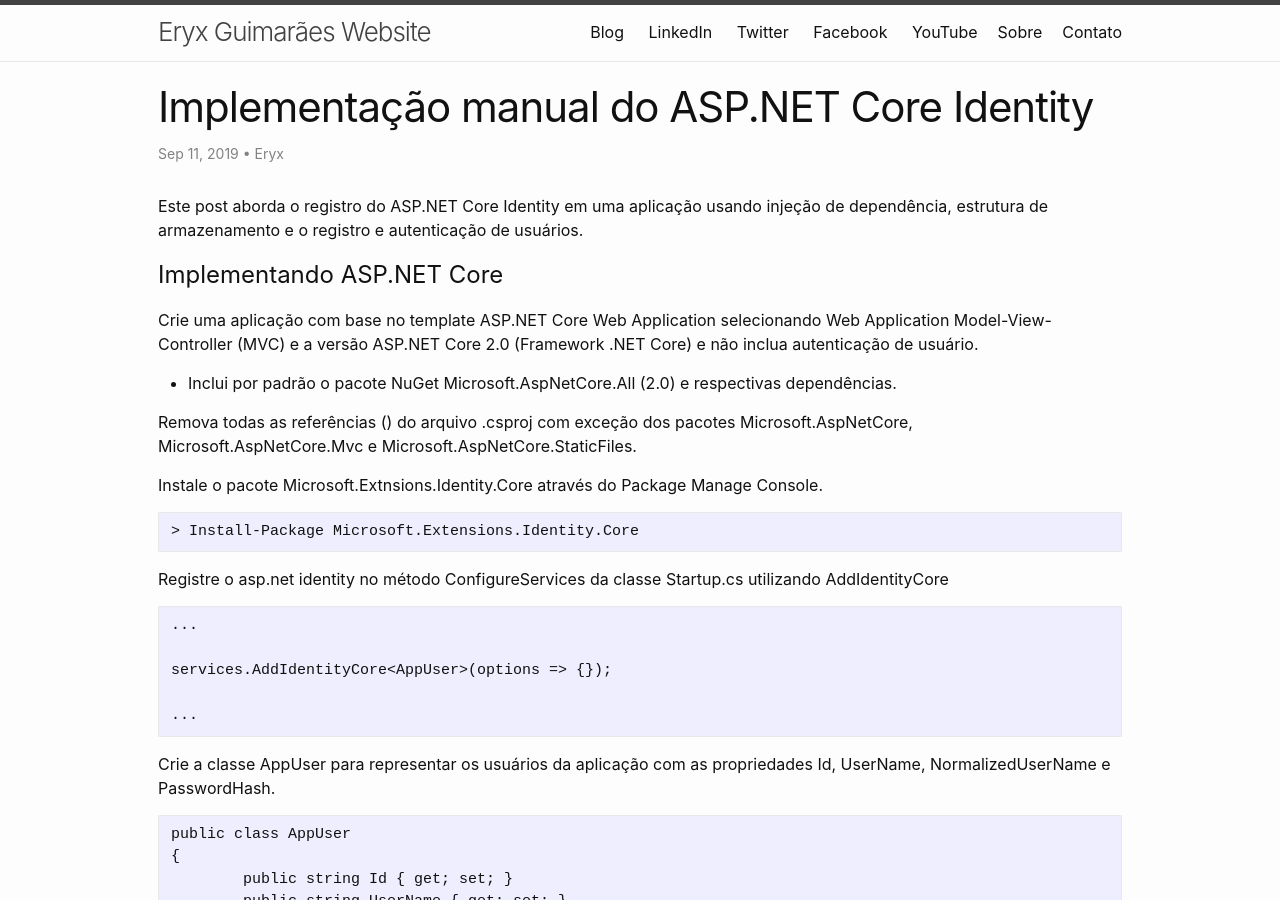
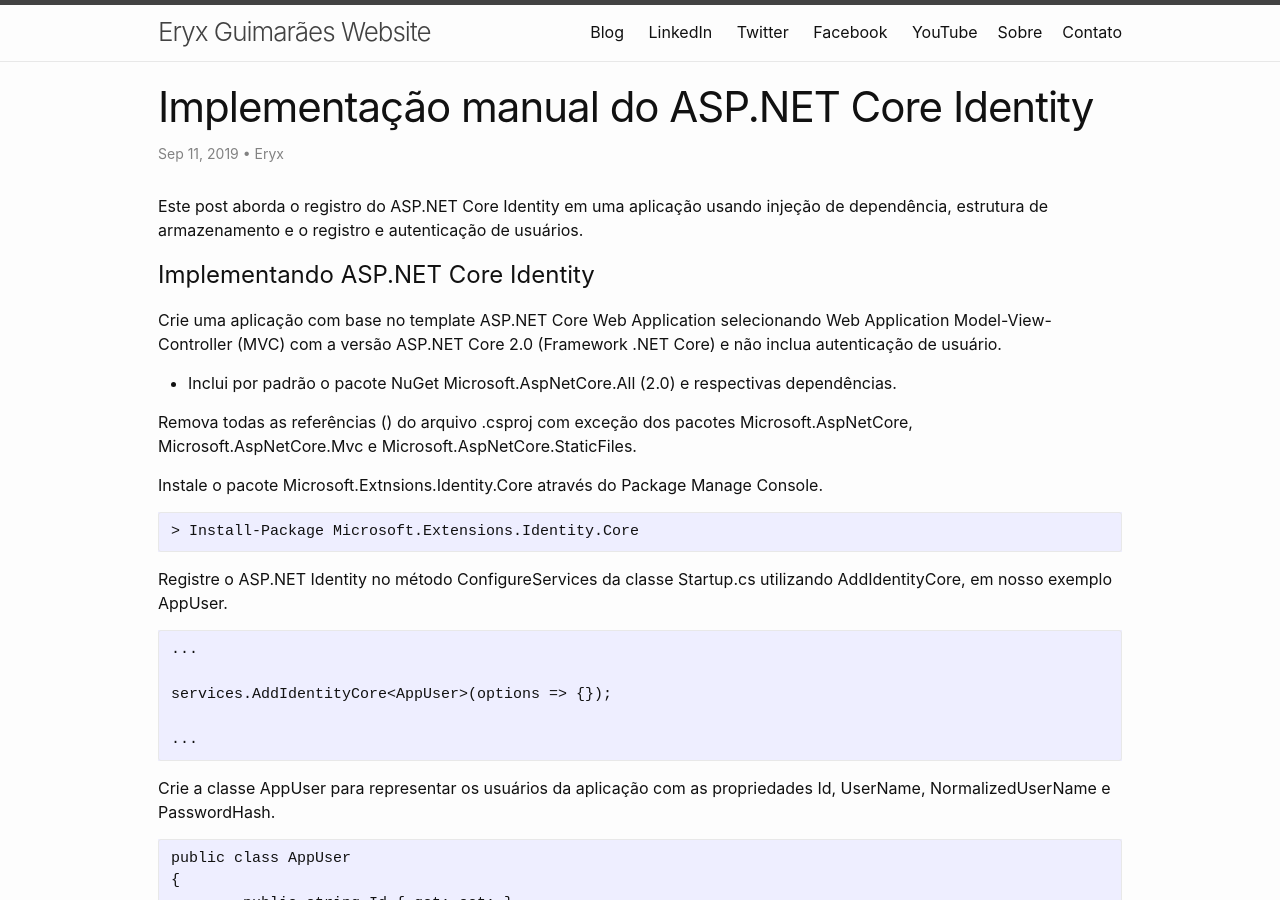
Before and after one commit to eryxjose/eryxjose.github.io, a Jekyll site: the page built from _posts/2019-09-11-Implementacao-manual-do-asp-net-core-identity.markdown, in a window 1280 px wide and 900 px high. Built offline with Jekyll 4.4.1, drawn with Linux system fonts in a browser that asks for light colours; comment, search, counter and statistics services are not loaded; some of the changed text lies outside the part shown.

Commit message:
Revisão do post Implementação manual do ASP.NET Core Identity

```diff
--- a/_posts/2019-09-11-Implementacao-manual-do-asp-net-core-identity.markdown
+++ b/_posts/2019-09-11-Implementacao-manual-do-asp-net-core-identity.markdown
@@ -7,9 +7,9 @@ date: 11/09/2019
 
 Este post aborda o registro do ASP.NET Core Identity em uma aplicação usando injeção de dependência, estrutura de armazenamento e o registro e autenticação de usuários.
 
-# Implementando ASP.NET Core
+# Implementando ASP.NET Core Identity
 
-Crie uma aplicação com base no template ASP.NET Core Web Application selecionando Web Application Model-View-Controller (MVC) e a versão ASP.NET Core 2.0 (Framework .NET Core) e não inclua autenticação de usuário.
+Crie uma aplicação com base no template ASP.NET Core Web Application selecionando Web Application Model-View-Controller (MVC) com a versão ASP.NET Core 2.0 (Framework .NET Core) e não inclua autenticação de usuário.
 
 * Inclui por padrão o pacote NuGet Microsoft.AspNetCore.All (2.0) e respectivas dependências.
 
@@ -19,7 +19,7 @@ Instale o pacote Microsoft.Extnsions.Identity.Core através do Package Manage Co
 
 	> Install-Package Microsoft.Extensions.Identity.Core
 
-Registre o asp.net identity no método ConfigureServices da classe Startup.cs utilizando AddIdentityCore<classe-de-usuario>
+Registre o ASP.NET Identity no método ConfigureServices da classe Startup.cs utilizando AddIdentityCore<classe-de-usuario>, em nosso exemplo AppUser.
 
 	...
 
```
Also changed, not shown: other parts of _posts/2019-09-11-Implementacao-manual-do-asp-net-core-identity.markdown (+0 -2 lines).
